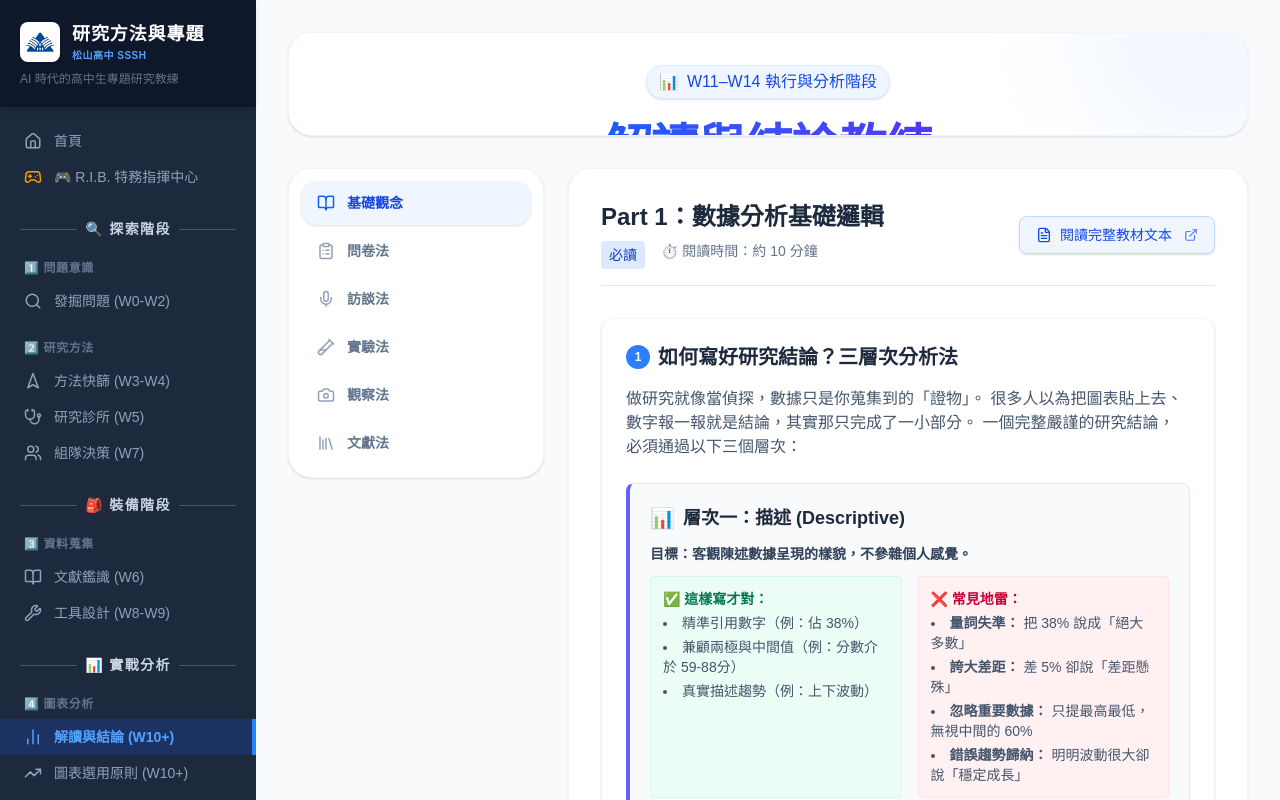
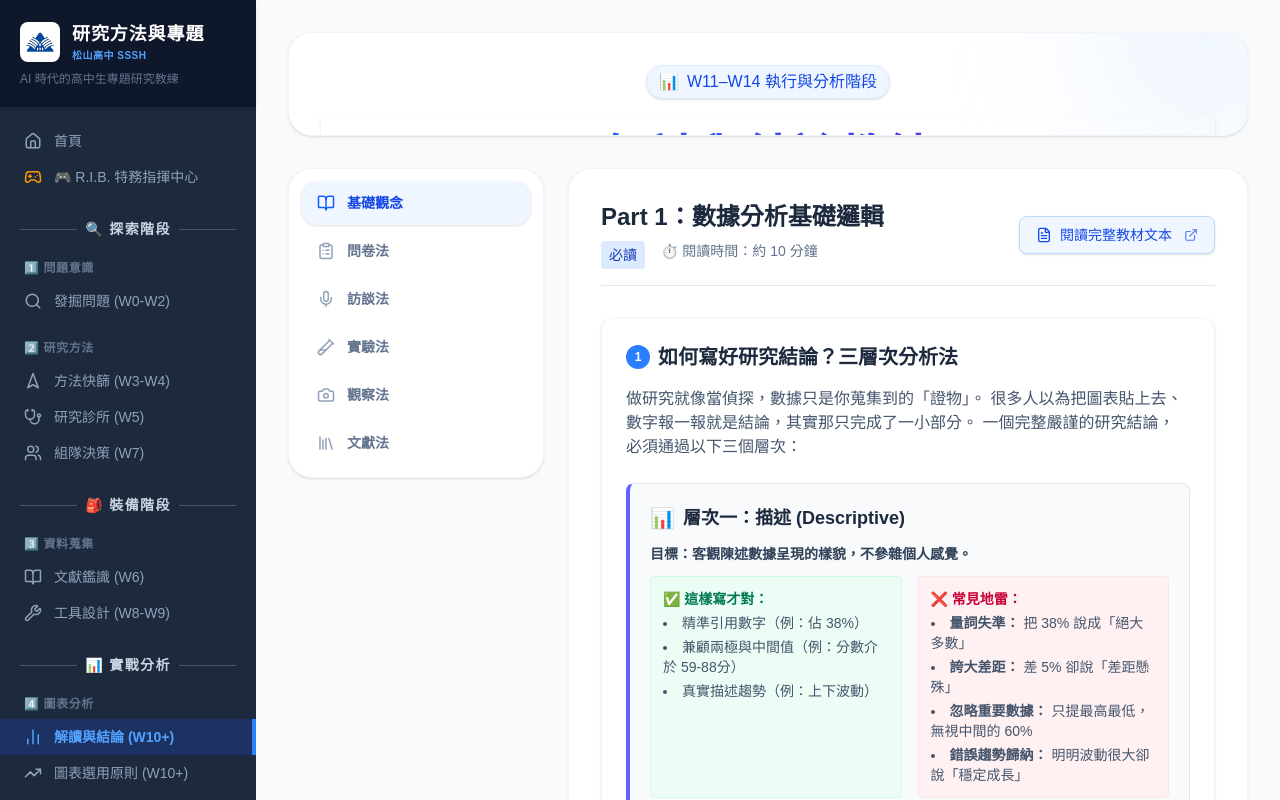
Before and after one commit to Ivanchen114/research-navigator, a React (Vite) app: page /analysis in a window 1280 px wide. Built offline with nearby package versions, Linux system fonts and the light colour scheme.

Commit message:
修正解讀與結論教練標題切頂問題

```diff
--- a/src/pages/AnalysisHub.jsx
+++ b/src/pages/AnalysisHub.jsx
@@ -58,8 +58,8 @@ export const AnalysisHub = () => {
                     <div className="inline-flex items-center gap-2 px-3 py-1 rounded-full bg-blue-50 text-blue-700 border border-blue-100 shadow-sm mb-4">
                         <span className="text-blue-600">📊</span> W11–W14 執行與分析階段
                     </div>
-                    <h1 className="text-3xl md:text-5xl font-black text-slate-900 tracking-tight text-center mb-4 leading-snug pb-2">
-                        <span className="text-transparent bg-clip-text bg-gradient-to-r from-blue-600 to-indigo-600">解讀與結論教練</span>
+                    <h1 className="text-3xl md:text-5xl font-black text-slate-900 tracking-tight text-center mb-4 leading-normal py-2 px-4 shadow-sm hover:shadow-md transition-shadow">
+                        <span className="text-transparent bg-clip-text bg-gradient-to-r from-blue-600 to-indigo-600 pb-2 inline-block">解讀與結論教練</span>
                     </h1>
                     <p className="text-lg text-slate-600 max-w-2xl mx-auto leading-relaxed mb-6">
                         收完數據了嗎？選擇你使用的研究方法，查閱專屬的 AI 協作分析指南與指令範本。
```
